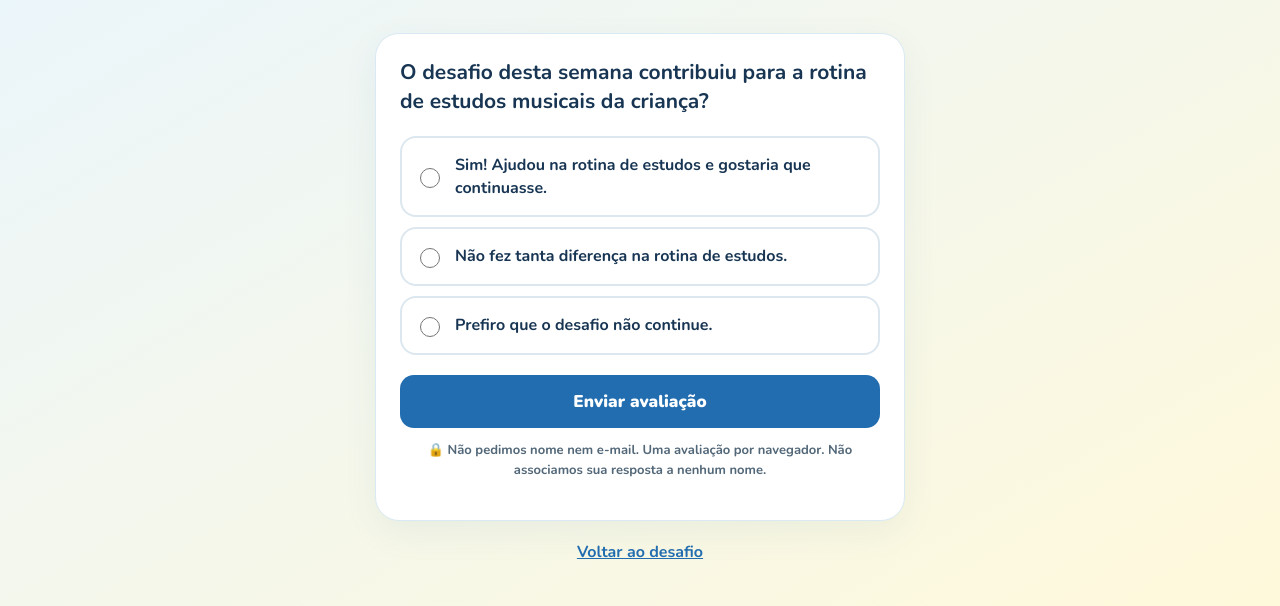
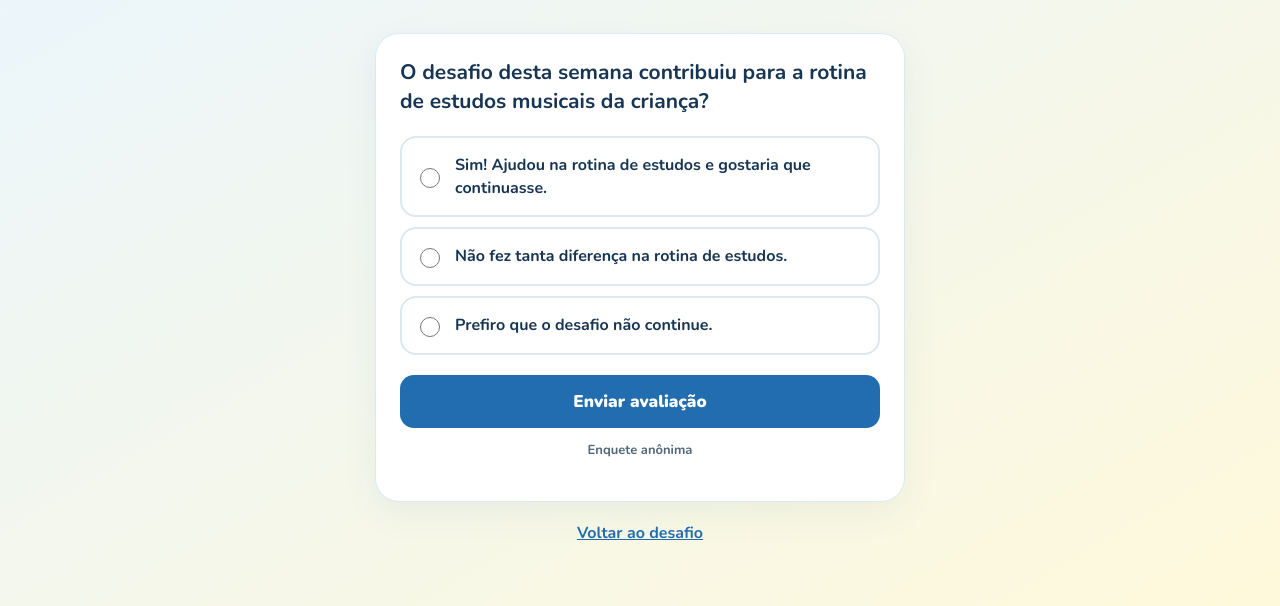
Before and after one commit to nvcpin/desafio-musicos, a plain HTML site: page avaliacao.html in a window 1280 px wide. Shown: the part 194-800 px from the top of the page. Drawn offline with nearby package versions, Linux system fonts and the light colour scheme.

Commit message:
Simplifica aviso de anonimato da enquete

```diff
--- a/avaliacao.html
+++ b/avaliacao.html
@@ -1,6 +1,6 @@
 <!doctype html><html lang="pt-BR"><head><meta charset="utf-8"><meta name="viewport" content="width=device-width,initial-scale=1"><meta name="robots" content="noindex,nofollow"><meta name="referrer" content="no-referrer"><title>Avaliação do Desafio Musical</title><link rel="stylesheet" href="https://fonts.googleapis.com/css2?family=Nunito:wght@600;700;800;900&display=swap"><style>
 *{box-sizing:border-box}body{margin:0;background:linear-gradient(150deg,#e8f5ff,#fff9db);font:700 16px Nunito,system-ui,sans-serif;color:#183653;min-height:100vh;padding:24px 16px}.wrap{max-width:530px;margin:0 auto}header{text-align:center;padding:10px 0 20px}.eyebrow{font-size:13px;letter-spacing:1.5px;color:#376c99;text-transform:uppercase}h1{font-size:clamp(28px,7vw,38px);line-height:1.12;margin:12px 0}h2{font-size:21px;line-height:1.4;margin:0 0 20px}.card{background:white;border:1px solid #d9eaf4;border-radius:24px;padding:24px;box-shadow:0 12px 36px #164e7810}label{display:flex;gap:12px;align-items:center;padding:16px 13px;border:2px solid #dce7ef;border-radius:16px;margin:10px 0;cursor:pointer;line-height:1.4}label:has(input:checked){background:#eff7ff;border-color:#347fc4}input{accent-color:#2575b9;flex:none;width:20px;height:20px}button{display:block;width:100%;padding:15px;border:0;border-radius:14px;background:#216daf;color:white;font:900 17px Nunito,system-ui;cursor:pointer;margin-top:20px}button:disabled{opacity:.5;cursor:default}.small{text-align:center;color:#526778;font-size:13px;line-height:1.5}#message{font-size:15px;margin-top:16px;text-align:center}a{color:#216daf}footer{text-align:center;margin-top:20px} .notes{font-size:34px;letter-spacing:8px} [hidden]{display:none!important}
-</style></head><body><main class="wrap"><header><div class="notes" aria-hidden="true">🎵 ⭐ 🎶</div><div class="eyebrow">Bandinha Infantil · 23 a 27/11</div><h1>Avaliação do Desafio Musical</h1><p>Queremos ouvir as famílias!</p></header><section class="card"><form id="form" hidden><h2>O desafio desta semana contribuiu para a rotina de estudos musicais da criança?</h2><label><input type="radio" name="choice" value="1" required>Sim! Ajudou na rotina de estudos e gostaria que continuasse.</label><label><input type="radio" name="choice" value="2">Não fez tanta diferença na rotina de estudos.</label><label><input type="radio" name="choice" value="3">Prefiro que o desafio não continue.</label><button id="send" type="submit">Enviar avaliação</button><p class="small">🔒 Não pedimos nome nem e-mail. Uma avaliação por navegador. Não associamos sua resposta a nenhum nome.</p></form><div id="message" role="status" aria-live="polite">Carregando…</div></section><footer><a href="index.html">Voltar ao desafio</a></footer></main><script src="config.js"></script><script>
+</style></head><body><main class="wrap"><header><div class="notes" aria-hidden="true">🎵 ⭐ 🎶</div><div class="eyebrow">Bandinha Infantil · 23 a 27/11</div><h1>Avaliação do Desafio Musical</h1><p>Queremos ouvir as famílias!</p></header><section class="card"><form id="form" hidden><h2>O desafio desta semana contribuiu para a rotina de estudos musicais da criança?</h2><label><input type="radio" name="choice" value="1" required>Sim! Ajudou na rotina de estudos e gostaria que continuasse.</label><label><input type="radio" name="choice" value="2">Não fez tanta diferença na rotina de estudos.</label><label><input type="radio" name="choice" value="3">Prefiro que o desafio não continue.</label><button id="send" type="submit">Enviar avaliação</button><p class="small">Enquete anônima</p></form><div id="message" role="status" aria-live="polite">Carregando…</div></section><footer><a href="index.html">Voltar ao desafio</a></footer></main><script src="config.js"></script><script>
 (function(){const form=document.getElementById('form'),msg=document.getElementById('message'),send=document.getElementById('send'),cfg=window.DESAFIO_CONFIG;const key='musical-feedback-2026-11';let receipt;
 function done(){form.hidden=true;msg.textContent='🎉 Obrigada! Sua avaliação já foi registrada. Sua opinião é muito importante para nós.';}
 try{if(localStorage.getItem(key+'-done')==='1'){done();return;}receipt=localStorage.getItem(key);if(!receipt){receipt=crypto.randomUUID();localStorage.setItem(key,receipt);}}catch(e){msg.textContent='Para responder, permita o armazenamento local no navegador e recarregue a página.';return;}
```
